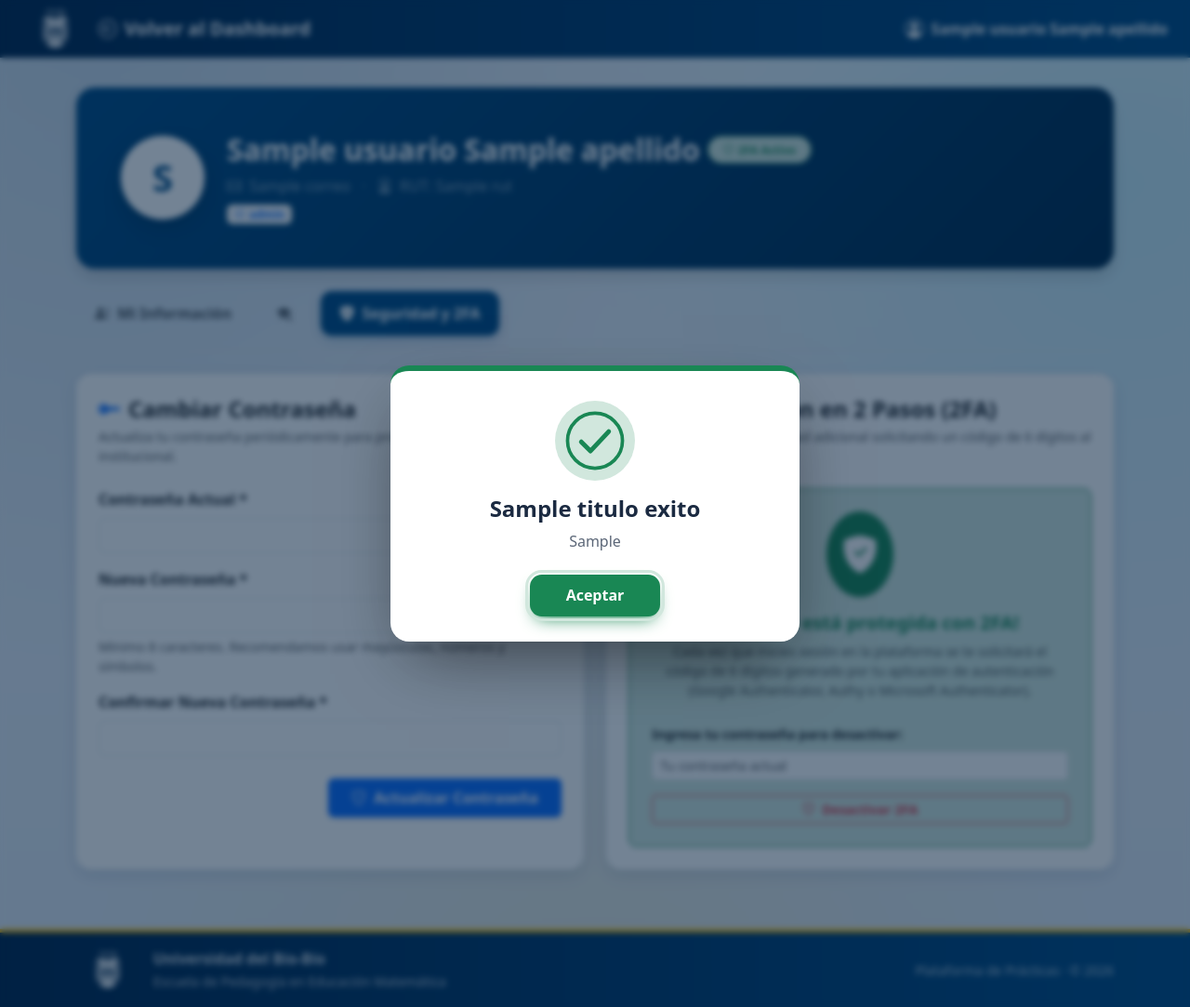
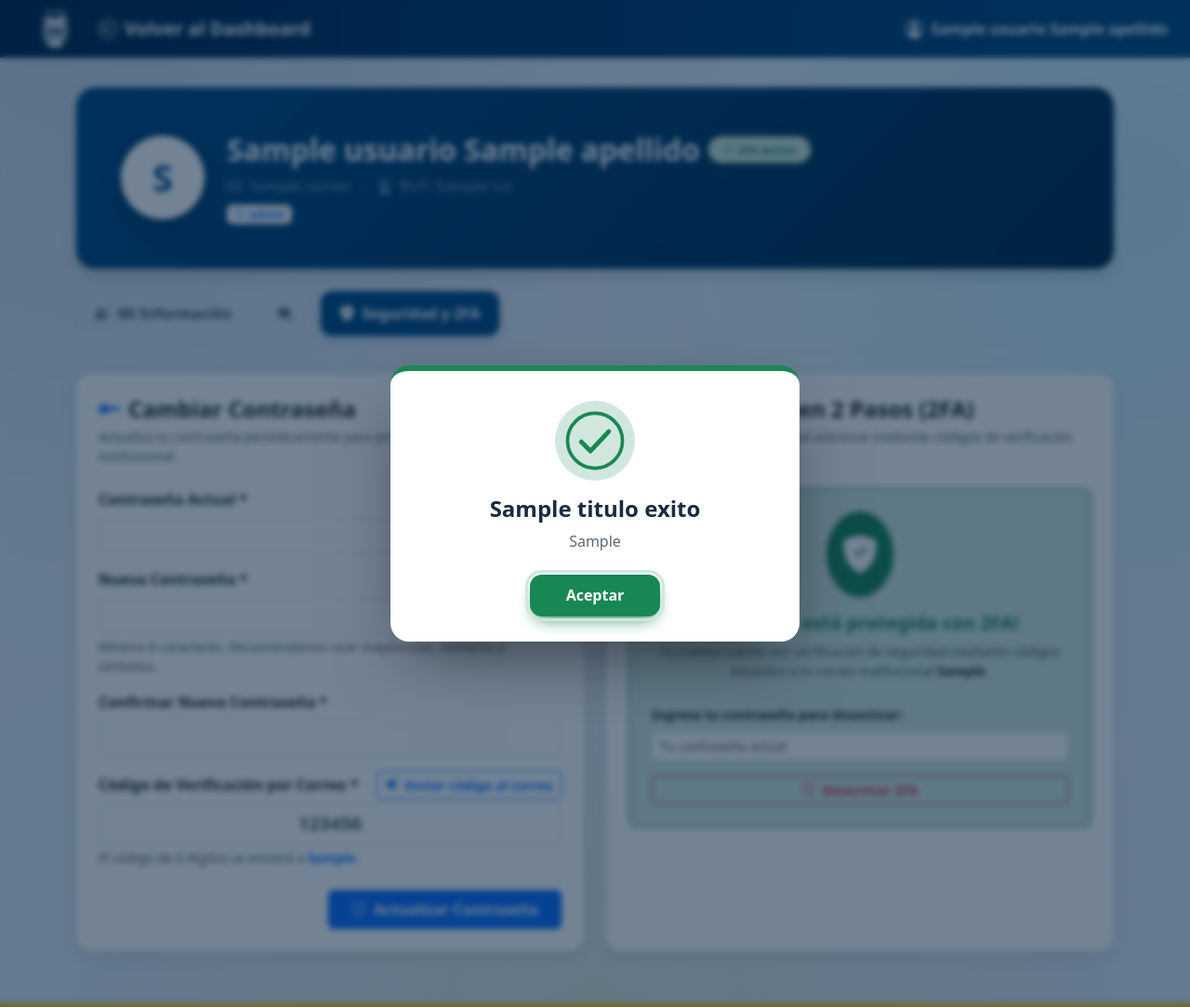
Before and after one commit to SebaCardenasM/Proyecto_Ingenieria_de_Software, a Spring app: page /Perfil/perfil in a window 1280 px wide, after a click on "Seguridad y 2FA". Shown: the whole page at 93% size. Run offline with Thymeleaf, Linux system fonts and the light colour scheme; the template is opened without the code that fills it: most values are stand-ins (such as "Sample title", 1, 10 or a date in 2020); data that the repository does not hold is empty; some of the project's set-up classes (security, data sources, template engines, error pages and the like) are left out, and stand-ins take their place.

Commit message:
se revisó y corrigio por version mas simple

```diff
--- a/springboot-applications/src/main/resources/templates/Perfil/perfil.html
+++ b/springboot-applications/src/main/resources/templates/Perfil/perfil.html
@@ -384,7 +384,7 @@
 
             </div>
 
-            <!-- TAB 3: SEGURIDAD Y 2FA -->
+            <!-- TAB 3: SEGURIDAD Y VERIFICACIÓN POR CORREO -->
             <div class="tab-pane fade" id="tab-seguridad" role="tabpanel">
                 <div class="row g-4">
 
@@ -406,9 +406,23 @@
                                     <div class="form-text">Mínimo 8 caracteres. Recomendamos usar mayúsculas, números y símbolos.</div>
                                 </div>
 
-                                <div class="mb-4">
+                                <div class="mb-3">
                                     <label for="passwordConfirmar" class="form-label fw-semibold">Confirmar Nueva Contraseña *</label>
                                     <input type="password" class="form-control" id="passwordConfirmar" name="passwordConfirmar" minlength="8" required autocomplete="new-password">
+                                </div>
+
+                                <div class="mb-4">
+                                    <div class="d-flex justify-content-between align-items-center mb-1">
+                                        <label for="codigoPassword" class="form-label fw-semibold mb-0">Código de Verificación por Correo *</label>
+                                        <button type="button" id="btnEnviarCodigoPassword" class="btn btn-outline-primary btn-sm py-1 px-2 fw-semibold">
+                                            <i class="bi bi-send-fill me-1"></i> Enviar código al correo
+                                        </button>
+                                    </div>
+                                    <input type="text" class="form-control text-center fw-bold fs-5 letter-spacing-1" id="codigoPassword" name="codigo"
+                                           maxlength="6" pattern="[0-9]{6}" inputmode="numeric" placeholder="123456" required>
+                                    <div class="form-text">
+                                        El código de 6 dígitos se enviará a <span class="fw-semibold text-primary" th:text="${correoOculto}">tu correo institucional</span>.
+                                    </div>
                                 </div>
 
                                 <div class="text-end">
@@ -424,9 +438,9 @@
                     <div class="col-lg-6">
                         <div class="card card-custom p-4 h-100">
                             <div class="d-flex justify-content-between align-items-center mb-1">
-                                <h4 class="fw-bold text-dark mb-0"><i class="bi bi-phone-fill text-primary me-2"></i>Autenticación en 2 Pasos (2FA)</h4>
+                                <h4 class="fw-bold text-dark mb-0"><i class="bi bi-envelope-shield text-primary me-2"></i>Autenticación en 2 Pasos (2FA)</h4>
                             </div>
-                            <p class="text-muted small mb-4">Añade una capa de seguridad adicional solicitando un código de 6 dígitos al iniciar sesión.</p>
+                            <p class="text-muted small mb-4">Añade una capa de seguridad adicional mediante códigos de verificación enviados a tu correo.</p>
 
                             <!-- ESTADO: YA ACTIVO -->
                             <div th:if="${usuario.twoFactorEnabled}" class="text-center p-4 bg-success-subtle rounded-3 border border-success">
@@ -435,7 +449,7 @@
                                 </div>
                                 <h5 class="fw-bold text-success mb-2">¡Tu cuenta está protegida con 2FA!</h5>
                                 <p class="text-muted small mb-4">
-                                    Cada vez que inicies sesión en la plataforma se te solicitará el código de 6 dígitos generado por tu aplicación de autenticación (Google Authenticator, Authy o Microsoft Authenticator).
+                                    Tu cuenta cuenta con verificación de seguridad mediante códigos enviados a tu correo institucional <strong class="text-dark" th:text="${correoOculto}"></strong>.
                                 </p>
 
                                 <form th:action="@{/perfil/2fa/desactivar}" method="post" class="d-inline-block text-start w-100 max-w-sm">
@@ -444,7 +458,7 @@
                                         <input type="password" class="form-control form-control-sm" id="passwordDesactivar" name="password" required placeholder="Tu contraseña actual">
                                     </div>
                                     <button type="submit" class="btn btn-outline-danger w-100 btn-sm fw-semibold"
-                                            data-ubb-confirm="¿Seguro que deseas desactivar la autenticación en dos pasos? Tu cuenta será más vulnerable."
+                                            data-ubb-confirm="¿Seguro que deseas desactivar la autenticación en dos pasos?"
                                             data-ubb-titulo="Desactivar 2FA"
                                             data-ubb-boton="Sí, desactivar">
                                         <i class="bi bi-shield-x me-1"></i> Desactivar 2FA
@@ -454,23 +468,28 @@
 
                             <!-- ESTADO: INACTIVO (FORMULARIO PARA ACTIVAR) -->
                             <div th:unless="${usuario.twoFactorEnabled}">
-                                <div class="alert alert-info py-2 small mb-3">
-                                    <i class="bi bi-info-circle me-1"></i> Compatible con <strong>Google Authenticator</strong>, <strong>Microsoft Authenticator</strong>, <strong>Authy</strong> o 1Password.
+                                <div class="alert alert-primary py-2 px-3 small mb-3 border-0 bg-primary bg-opacity-10 text-primary-emphasis d-flex align-items-center">
+                                    <i class="bi bi-envelope-check-fill fs-4 me-2 text-primary"></i>
+                                    <div>
+                                        Los códigos de verificación serán enviados directamente a tu correo institucional:
+                                        <strong class="d-block text-primary" th:text="${correoOculto}">tu correo institucional</strong>
+                                    </div>
                                 </div>
 
-                                <div class="qr-card p-3 text-center mb-3">
-                                    <p class="fw-bold text-dark mb-2 small">Paso 1: Escanea este código QR con tu aplicación</p>
-                                    <img th:src="${qrUrl2fa}" alt="Código QR 2FA" class="img-fluid rounded shadow-sm border mb-2" style="max-width: 170px;">
-                                    <div class="small text-muted mb-1">¿No puedes escanear el QR? Ingresa esta clave secreta:</div>
-                                    <code class="d-inline-block bg-white px-2 py-1 border rounded text-primary fw-bold letter-spacing-1 small" th:text="${secret2fa}">JBSWY3DPEHPK3PXP</code>
+                                <div class="card bg-light border p-3 text-center mb-3">
+                                    <span class="fw-bold text-dark mb-1 small d-block">Paso 1: Solicita el código a tu correo</span>
+                                    <p class="text-muted small mb-2">Presiona el botón para recibir tu código de 6 dígitos.</p>
+                                    <div>
+                                        <button type="button" id="btnEnviarCodigo2FA" class="btn btn-outline-primary btn-sm fw-semibold px-3">
+                                            <i class="bi bi-send-fill me-1"></i> Enviar código al correo
+                                        </button>
+                                    </div>
                                 </div>
 
                                 <form th:action="@{/perfil/2fa/activar}" method="post">
-                                    <input type="hidden" name="secret" th:value="${secret2fa}">
-
                                     <div class="mb-3">
-                                        <label for="codigo2fa" class="form-label fw-semibold small">Paso 2: Ingresa el código de 6 dígitos que muestra tu aplicación</label>
-                                        <input type="text" class="form-control text-center fw-bold fs-5" id="codigo2fa" name="codigo"
+                                        <label for="codigo2fa" class="form-label fw-semibold small">Paso 2: Ingresa el código de 6 dígitos recibido</label>
+                                        <input type="text" class="form-control text-center fw-bold fs-5 letter-spacing-1" id="codigo2fa" name="codigo"
                                                maxlength="6" pattern="[0-9]{6}" inputmode="numeric" placeholder="123456" required>
                                     </div>
 
@@ -524,6 +543,58 @@
             const tabBtn = document.getElementById('academico-tab');
             if (tabBtn) bootstrap.Tab.getOrCreateInstance(tabBtn).show();
         }
+
+        // Manejo de envío de códigos por correo (cambio de password y 2FA)
+        function configurarEnvioCodigo(btnId, url) {
+            const btn = document.getElementById(btnId);
+            if (!btn) return;
+
+            btn.addEventListener('click', async function() {
+                btn.disabled = true;
+                const originalHtml = btn.innerHTML;
+                btn.innerHTML = '<span class="spinner-border spinner-border-sm me-1" role="status" aria-hidden="true"></span>Enviando...';
+
+                const csrfInput = document.querySelector('input[name="_csrf"]');
+                const headers = { 'X-Requested-With': 'XMLHttpRequest' };
+                if (csrfInput) {
+                    headers['X-CSRF-TOKEN'] = csrfInput.value;
+                }
+
+                try {
+                    const response = await fetch(url, {
+                        method: 'POST',
+                        headers: headers
+                    });
+                    const data = await response.json();
+                    if (data.ok) {
+                        ubbPopup.exito(data.mensaje || 'Se ha enviado el código a tu correo institucional.', { titulo: '¡Código enviado!' });
+                        let segundos = 60;
+                        btn.innerHTML = `<i class="bi bi-clock me-1"></i>Reenviar (${segundos}s)`;
+                        const timer = setInterval(() => {
+                            segundos--;
+                            if (segundos <= 0) {
+                                clearInterval(timer);
+                                btn.disabled = false;
+                                btn.innerHTML = originalHtml;
+                            } else {
+                                btn.innerHTML = `<i class="bi bi-clock me-1"></i>Reenviar (${segundos}s)`;
+                            }
+                        }, 1000);
+                    } else {
+                        ubbPopup.error(data.mensaje || 'No se pudo enviar el código.', { titulo: 'Error al enviar' });
+                        btn.disabled = false;
+                        btn.innerHTML = originalHtml;
+                    }
+                } catch (err) {
+                    ubbPopup.error('Error de red o conexión al intentar enviar el código.', { titulo: 'Error de conexión' });
+                    btn.disabled = false;
+                    btn.innerHTML = originalHtml;
+                }
+            });
+        }
+
+        configurarEnvioCodigo('btnEnviarCodigoPassword', '/perfil/enviar-codigo-password');
+        configurarEnvioCodigo('btnEnviarCodigo2FA', '/perfil/enviar-codigo-2fa');
     </script>
 </body>
 </html>
```
Also changed, not shown: springboot-applications/src/main/java/com/proyectoubbconfig/iswspring/app1/springboot_applications/config/CustomAuthenticationSuccessHandler.java (+1 -10 lines), springboot-applications/src/main/java/com/proyectoubbconfig/iswspring/app1/springboot_applications/config/TwoFactorInterceptor.java (+1 -23 lines), springboot-applications/src/main/java/com/proyectoubbconfig/iswspring/app1/springboot_applications/controllers/PerfilController.java (+74 -20 lines), springboot-applications/src/main/java/com/proyectoubbconfig/iswspring/app1/springboot_applications/services/TwoFactorService.java (+38 -9 lines).
